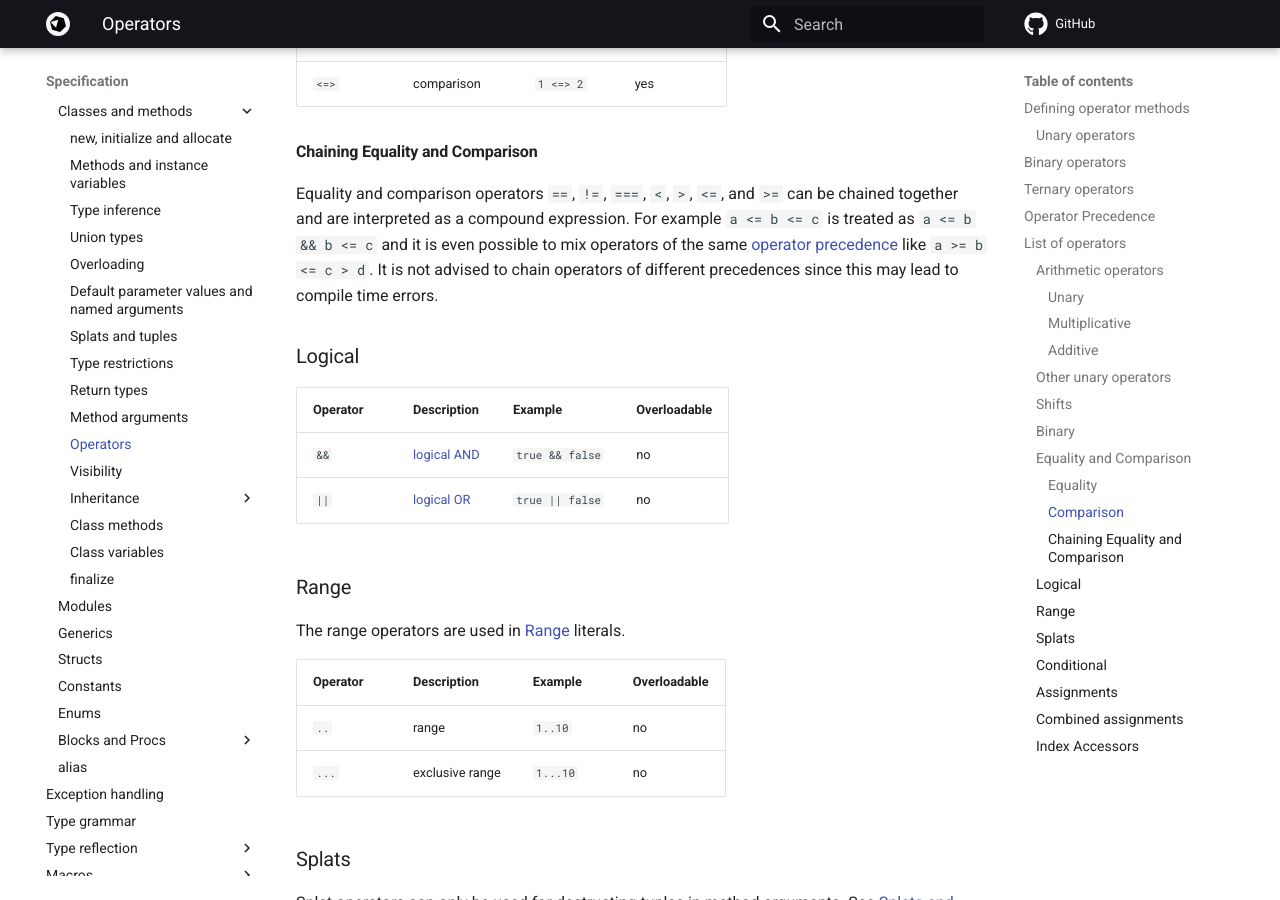
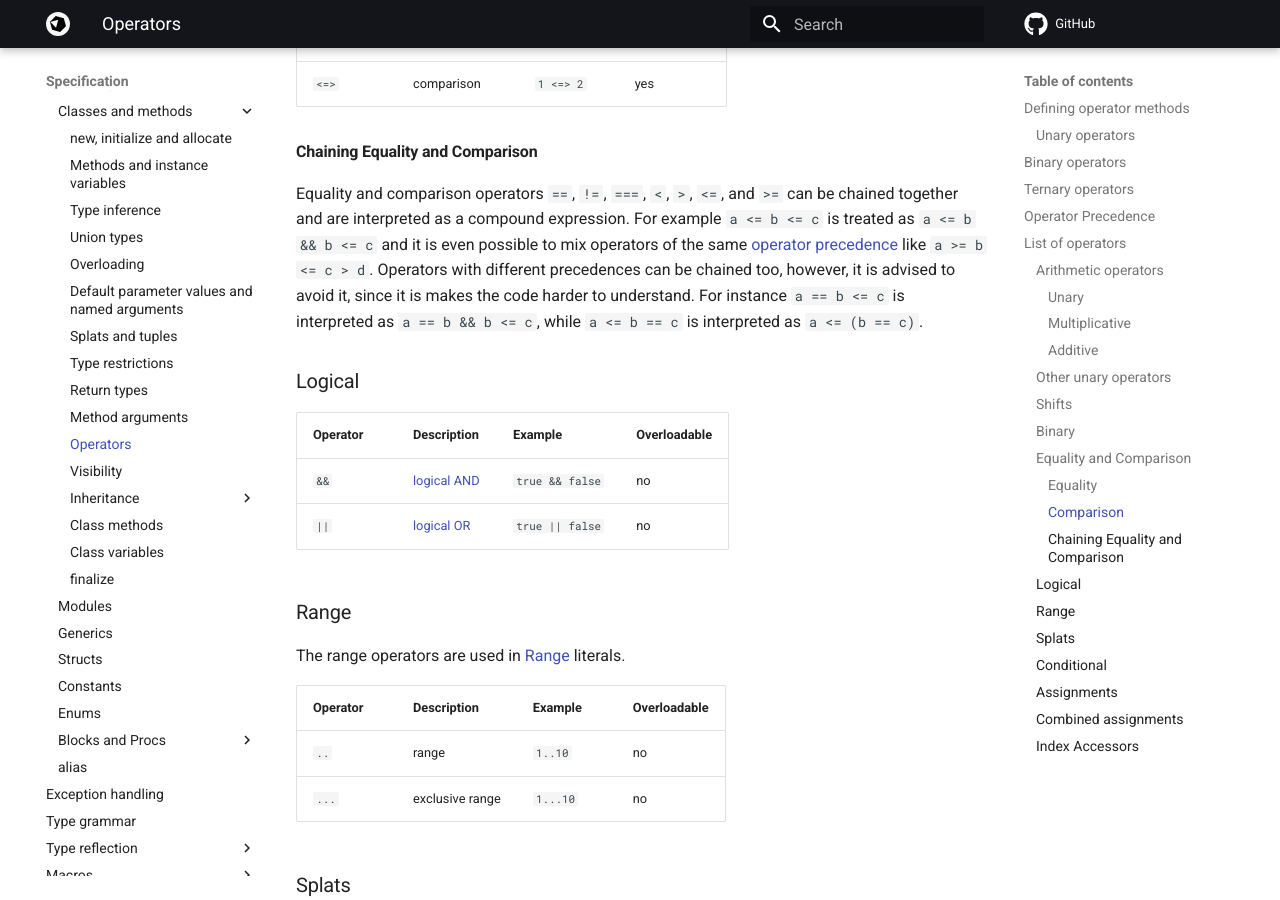
Before and after one commit to crystal-lang/crystal-book, an MkDocs documentation site: the page built from docs/syntax_and_semantics/operators.md, in a window 1280 px wide and 900 px high, scrolled down 6152 px. Built offline with MkDocs 1.6.1 and Material for MkDocs 9.7.7, drawn with Linux system fonts in a browser that asks for light colours; nearby versions of some CDN libraries; library files that are not in the unit come from our copies; comment, search, counter and statistics services are not loaded.

Commit message:
Update docs/syntax_and_semantics/operators.md
Chaining of Comparison and Equality: Show example why it is advised not to mix operators of different precedences

Co-authored-by: Beta Ziliani <beta@manas.tech>

```diff
--- a/docs/syntax_and_semantics/operators.md
+++ b/docs/syntax_and_semantics/operators.md
@@ -229,7 +229,7 @@ For example `a <= b <= c` is treated as `a <= b && b <= c`
 and it is even possible to mix operators of the same
 [operator precedence](#operator-precedence)
 like `a >= b <= c > d`.
-It is not advised to chain operators of different precedences since this may lead to compile time errors.
+Operators with different precedences can be chained too, however, it is advised to avoid it, since it is makes the code harder to understand. For instance `a == b <= c` is interpreted as `a == b && b <= c`, while `a <= b == c` is interpreted as `a <= (b == c)`.
 
 ### Logical
 
```
